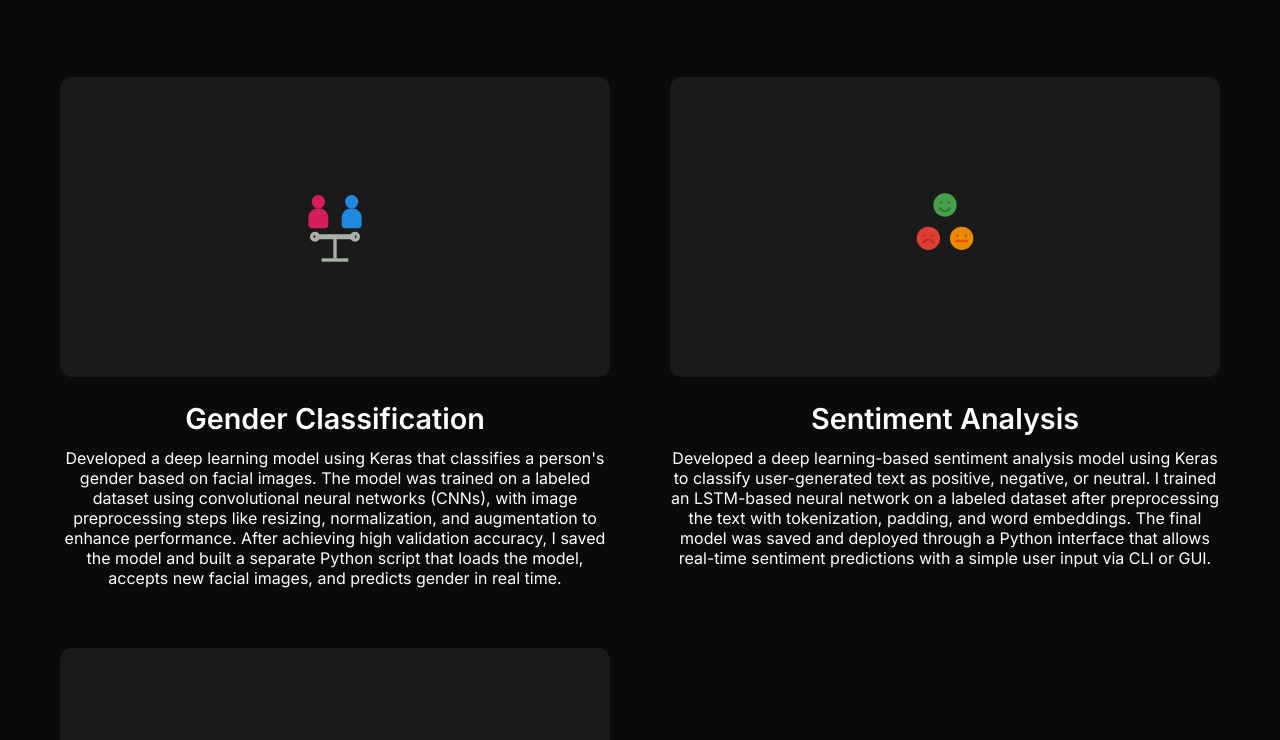
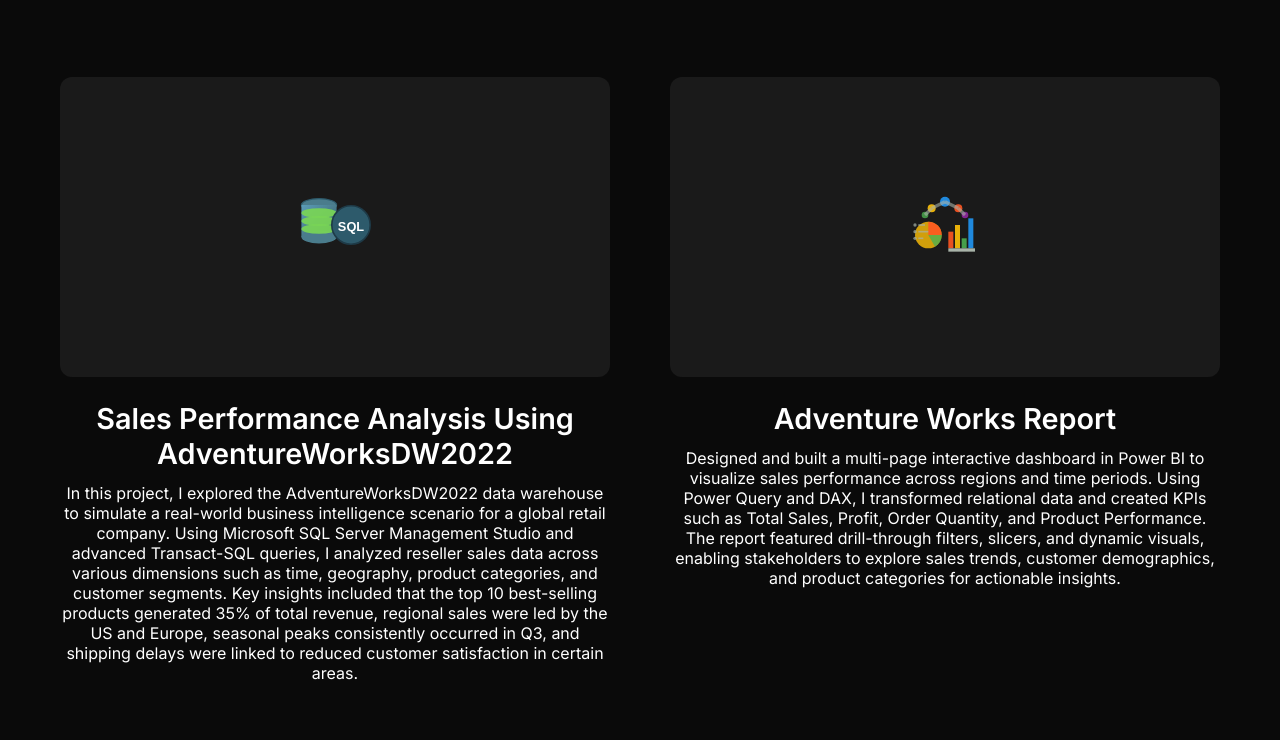
Before and after one commit to Sahil-Patel180/Sahil_Patel_Portfolio, a plain HTML site: page index.html in a window 1280 px wide. Shown: the part 2586-3326 px from the top of the page. Drawn offline with nearby package versions, Linux system fonts and the light colour scheme; a web font is replaced by a local one.

Commit message:
Added SQL Project to Sql repository

```diff
--- a/index.html
+++ b/index.html
@@ -263,37 +263,35 @@
                     uncovering stories hidden in numbers.</h2>
             </div>
             <div class="projects-grid">
-                <a href="https://github.com/Sahil-Patel180/Gender_Classificaiton" target="_blank" class="project-link">
+                <a href="https://github.com/Sahil-Patel180/SQL_Projects/blob/main/AdventureWorksDW2022%20SQL.zip" target="_blank" class="project-link">
                     <div class="project-card">
                         <div class="project-image">
                             <div class="project-icon">
-                                <svg width="80" height="80" viewBox="0 0 24 24" fill="none"
-                                    xmlns="http://www.w3.org/2000/svg">
-                                    <!-- Female figure (left) -->
-                                    <circle cx="7" cy="5" r="2" fill="#E91E63" opacity="0.9" />
-                                    <path
-                                        d="M7 7C5.5 7 4 8 4 10V12C4 12.5 4.5 13 5 13H9C9.5 13 10 12.5 10 12V10C10 8 8.5 7 7 7Z"
-                                        fill="#E91E63" opacity="0.9" />
+                                <svg width="80" height="80" viewBox="0 0 100 100" fill="none" xmlns="http://www.w3.org/2000/svg">
+                                    <!-- Database cylinder main body -->
+                                    <ellipse cx="30" cy="25" rx="22" ry="8" fill="#4A7C8C" stroke="#2D5A6B" stroke-width="1.5"/>
+                                    <rect x="8" y="25" width="44" height="40" fill="url(#dbMainGradient)"/>
+                                    <ellipse cx="30" cy="65" rx="22" ry="8" fill="#4A7C8C"/>
 
-                                    <!-- Male figure (right) -->
-                                    <circle cx="17" cy="5" r="2" fill="#2196F3" opacity="0.9" />
-                                    <path
-                                        d="M17 7C15.5 7 14 8 14 10V12C14 12.5 14.5 13 15 13H19C19.5 13 20 12.5 20 12V10C20 8 18.5 7 17 7Z"
-                                        fill="#2196F3" opacity="0.9" />
+                                    <!-- Database layers/separators -->
+                                    <ellipse cx="30" cy="35" rx="22" ry="6" fill="#7BD855" opacity="0.9"/>
+                                    <ellipse cx="30" cy="45" rx="22" ry="6" fill="#7BD855" opacity="0.9"/>
+                                    <ellipse cx="30" cy="55" rx="22" ry="6" fill="#7BD855" opacity="0.9"/>
 
-                                    <!-- Balance/Scale base -->
-                                    <rect x="10" y="15" width="4" height="1" fill="#a8b3a8" />
-                                    <rect x="11.5" y="16" width="1" height="6" fill="#a8b3a8" />
-                                    <rect x="8" y="22" width="8" height="1" fill="#a8b3a8" />
+                                    <!-- SQL Circle Background -->
+                                    <circle cx="70" cy="50" r="24" fill="#2D5A6B" stroke="#1E3A47" stroke-width="2"/>
 
-                                    <!-- Scale arms -->
-                                    <line x1="6" y1="15.5" x2="18" y2="15.5" stroke="#a8b3a8" stroke-width="1.5" />
+                                    <!-- SQL Text -->
+                                    <text x="70" y="58" font-family="Arial, sans-serif" font-size="16" font-weight="bold" text-anchor="middle" fill="#FFFFFF">SQL</text>
 
-                                    <!-- Scale indicators -->
-                                    <circle cx="6" cy="15.5" r="1" stroke="#a8b3a8" stroke-width="1"
-                                        fill="rgba(233, 30, 99, 0.3)" />
-                                    <circle cx="18" cy="15.5" r="1" stroke="#a8b3a8" stroke-width="1"
-                                        fill="rgba(33, 150, 243, 0.3)" />
+                                    <!-- Gradient definitions -->
+                                    <defs>
+                                        <linearGradient id="dbMainGradient" x1="0%" y1="0%" x2="100%" y2="100%">
+                                            <stop offset="0%" style="stop-color:#5A9CB8;stop-opacity:1" />
+                                            <stop offset="50%" style="stop-color:#4A7C8C;stop-opacity:1" />
+                                            <stop offset="100%" style="stop-color:#2D5A6B;stop-opacity:1" />
+                                        </linearGradient>
+                                    </defs>
                                 </svg>
                             </div>
                             <div class="project-overlay">
@@ -328,76 +326,9 @@
                             </div>
                         </div>
                         <div class="project-info">
-                            <div class="project-title">Gender Classification</div>
+                            <div class="project-title">Sales Performance Analysis Using AdventureWorksDW2022</div>
                             <div class="project-description">
-                                Developed a deep learning model using Keras that classifies a person's gender based on facial images. The model was trained on a labeled dataset using convolutional neural networks (CNNs), with image preprocessing steps like resizing, normalization, and augmentation to enhance performance. After achieving high validation accuracy, I saved the model and built a separate Python script that loads the model, accepts new facial images, and predicts gender in real time.
-                            </div>
-                        </div>
-                    </div>
-                </a>
-                <a href="https://github.com/Sahil-Patel180/Sentiment_Analysis" target="_blank" class="project-link">
-                    <div class="project-card">
-                        <div class="project-image">
-                            <div class="project-icon">
-                                <svg width="80" height="80" viewBox="0 0 24 24" fill="none"
-                                    xmlns="http://www.w3.org/2000/svg">
-                                    <!-- Happy face (top) -->
-                                    <circle cx="12" cy="6" r="3.5" fill="#4CAF50" opacity="0.9" />
-                                    <circle cx="10.8" cy="5.2" r="0.4" fill="#2E7D32" />
-                                    <circle cx="13.2" cy="5.2" r="0.4" fill="#2E7D32" />
-                                    <path d="M10.5 7C10.5 7 11.2 7.8 12 7.8C12.8 7.8 13.5 7 13.5 7" stroke="#2E7D32"
-                                        stroke-width="0.8" stroke-linecap="round" />
-
-                                    <!-- Sad face (bottom left) -->
-                                    <circle cx="7" cy="16" r="3.5" fill="#F44336" opacity="0.9" />
-                                    <circle cx="5.8" cy="15.2" r="0.4" fill="#C62828" />
-                                    <circle cx="8.2" cy="15.2" r="0.4" fill="#C62828" />
-                                    <path d="M5.5 17.2C5.5 17.2 6.2 16.4 7 16.4C7.8 16.4 8.5 17.2 8.5 17.2"
-                                        stroke="#C62828" stroke-width="0.8" stroke-linecap="round" />
-
-                                    <!-- Neutral face (bottom right) -->
-                                    <circle cx="17" cy="16" r="3.5" fill="#FF9800" opacity="0.9" />
-                                    <circle cx="15.8" cy="15.2" r="0.4" fill="#E65100" />
-                                    <circle cx="18.2" cy="15.2" r="0.4" fill="#E65100" />
-                                    <line x1="15.5" y1="16.8" x2="18.5" y2="16.8" stroke="#E65100" stroke-width="0.8"
-                                        stroke-linecap="round" />
-                                </svg>
-                            </div>
-                            <div class="project-overlay">
-                                <div class="view-project-circle">
-                                    <div class="rotating-text">
-                                        <span>✦</span>
-                                        <span>V</span>
-                                        <span>I</span>
-                                        <span>E</span>
-                                        <span>W</span>
-                                        <span>P</span>
-                                        <span>R</span>
-                                        <span>O</span>
-                                        <span>J</span>
-                                        <span>E</span>
-                                        <span>C</span>
-                                        <span>T</span>
-                                        <span>✦</span>
-                                        <span>V</span>
-                                        <span>I</span>
-                                        <span>E</span>
-                                        <span>W</span>
-                                        <span>P</span>
-                                        <span>R</span>
-                                        <span>O</span>
-                                        <span>J</span>
-                                        <span>E</span>
-                                        <span>C</span>
-                                        <span>T</span>
-                                    </div>
-                                </div>
-                            </div>
-                        </div>
-                        <div class="project-info">
-                            <div class="project-title">Sentiment Analysis</div>
-                            <div class="project-description">
-                                Developed a deep learning-based sentiment analysis model using Keras to classify user-generated text as positive, negative, or neutral. I trained an LSTM-based neural network on a labeled dataset after preprocessing the text with tokenization, padding, and word embeddings. The final model was saved and deployed through a Python interface that allows real-time sentiment predictions with a simple user input via CLI or GUI.
+                                In this project, I explored the AdventureWorksDW2022 data warehouse to simulate a real-world business intelligence scenario for a global retail company. Using Microsoft SQL Server Management Studio and advanced Transact-SQL queries, I analyzed reseller sales data across various dimensions such as time, geography, product categories, and customer segments. Key insights included that the top 10 best-selling products generated 35% of total revenue, regional sales were led by the US and Europe, seasonal peaks consistently occurred in Q3, and shipping delays were linked to reduced customer satisfaction in certain areas.
                             </div>
                         </div>
                     </div>
@@ -486,6 +417,73 @@
                             <div class="project-title">Adventure Works Report</div>
                             <div class="project-description">
                                 Designed and built a multi-page interactive dashboard in Power BI to visualize sales performance across regions and time periods. Using Power Query and DAX, I transformed relational data and created KPIs such as Total Sales, Profit, Order Quantity, and Product Performance. The report featured drill-through filters, slicers, and dynamic visuals, enabling stakeholders to explore sales trends, customer demographics, and product categories for actionable insights.
+                            </div>
+                        </div>
+                    </div>
+                </a>
+                <a href="https://github.com/Sahil-Patel180/Sentiment_Analysis" target="_blank" class="project-link">
+                    <div class="project-card">
+                        <div class="project-image">
+                            <div class="project-icon">
+                                <svg width="80" height="80" viewBox="0 0 24 24" fill="none"
+                                    xmlns="http://www.w3.org/2000/svg">
+                                    <!-- Happy face (top) -->
+                                    <circle cx="12" cy="6" r="3.5" fill="#4CAF50" opacity="0.9" />
+                                    <circle cx="10.8" cy="5.2" r="0.4" fill="#2E7D32" />
+                                    <circle cx="13.2" cy="5.2" r="0.4" fill="#2E7D32" />
+                                    <path d="M10.5 7C10.5 7 11.2 7.8 12 7.8C12.8 7.8 13.5 7 13.5 7" stroke="#2E7D32"
+                                        stroke-width="0.8" stroke-linecap="round" />
+
+                                    <!-- Sad face (bottom left) -->
+                                    <circle cx="7" cy="16" r="3.5" fill="#F44336" opacity="0.9" />
+                                    <circle cx="5.8" cy="15.2" r="0.4" fill="#C62828" />
+                                    <circle cx="8.2" cy="15.2" r="0.4" fill="#C62828" />
+                                    <path d="M5.5 17.2C5.5 17.2 6.2 16.4 7 16.4C7.8 16.4 8.5 17.2 8.5 17.2"
+                                        stroke="#C62828" stroke-width="0.8" stroke-linecap="round" />
+
+                                    <!-- Neutral face (bottom right) -->
+                                    <circle cx="17" cy="16" r="3.5" fill="#FF9800" opacity="0.9" />
+                                    <circle cx="15.8" cy="15.2" r="0.4" fill="#E65100" />
+                                    <circle cx="18.2" cy="15.2" r="0.4" fill="#E65100" />
+                                    <line x1="15.5" y1="16.8" x2="18.5" y2="16.8" stroke="#E65100" stroke-width="0.8"
+                                        stroke-linecap="round" />
+                                </svg>
+                            </div>
+                            <div class="project-overlay">
+                                <div class="view-project-circle">
+                                    <div class="rotating-text">
+                                        <span>✦</span>
+                                        <span>V</span>
+                                        <span>I</span>
+                                        <span>E</span>
+                                        <span>W</span>
+                                        <span>P</span>
+                                        <span>R</span>
+                                        <span>O</span>
+                                        <span>J</span>
+                                        <span>E</span>
+                                        <span>C</span>
+                                        <span>T</span>
+                                        <span>✦</span>
+                                        <span>V</span>
+                                        <span>I</span>
+                                        <span>E</span>
+                                        <span>W</span>
+                                        <span>P</span>
+                                        <span>R</span>
+                                        <span>O</span>
+                                        <span>J</span>
+                                        <span>E</span>
+                                        <span>C</span>
+                                        <span>T</span>
+                                    </div>
+                                </div>
+                            </div>
+                        </div>
+                        <div class="project-info">
+                            <div class="project-title">Sentiment Analysis</div>
+                            <div class="project-description">
+                                Developed a deep learning-based sentiment analysis model using Keras to classify user-generated text as positive, negative, or neutral. I trained an LSTM-based neural network on a labeled dataset after preprocessing the text with tokenization, padding, and word embeddings. The final model was saved and deployed through a Python interface that allows real-time sentiment predictions with a simple user input via CLI or GUI.
                             </div>
                         </div>
                     </div>
```
